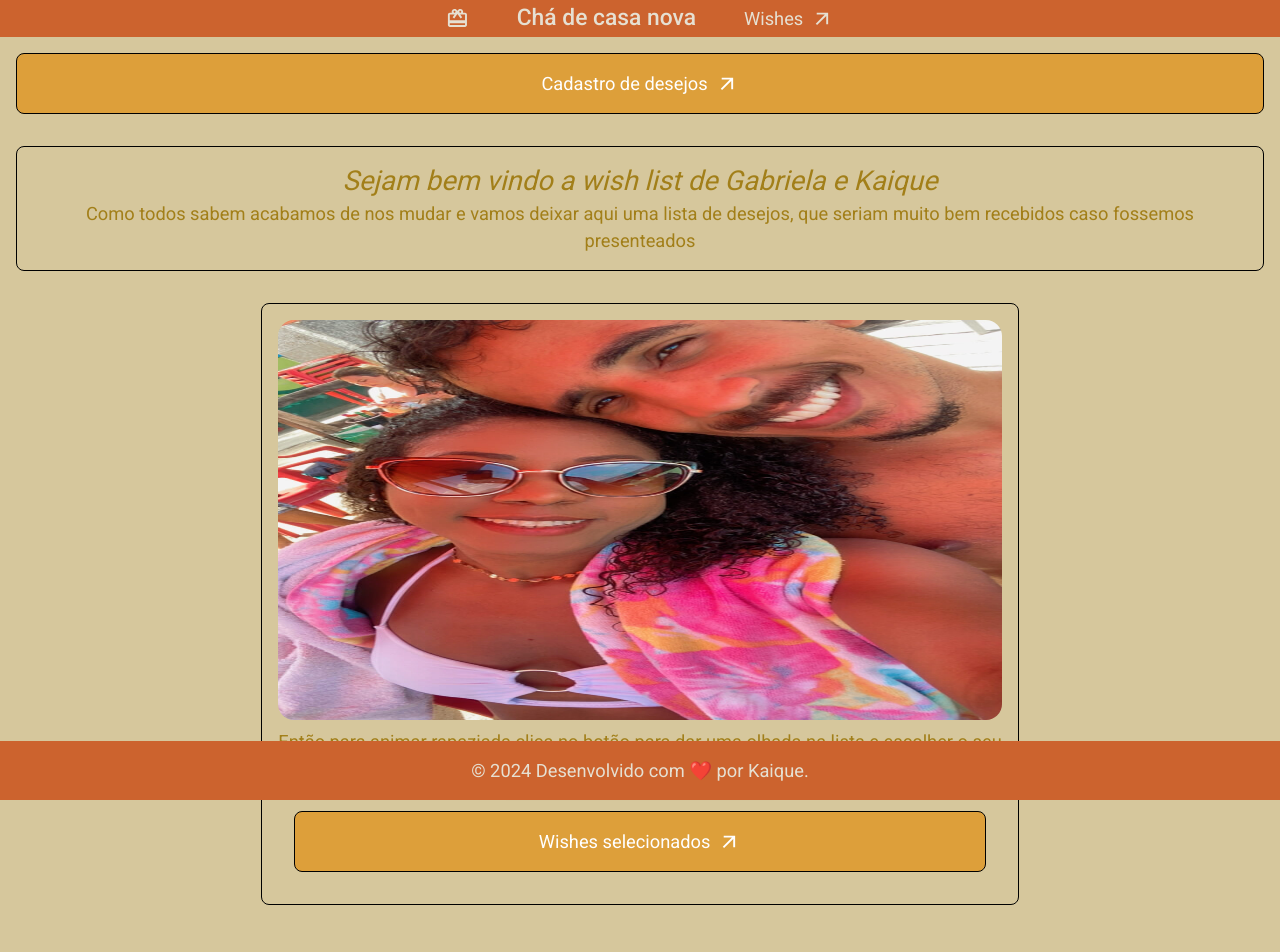
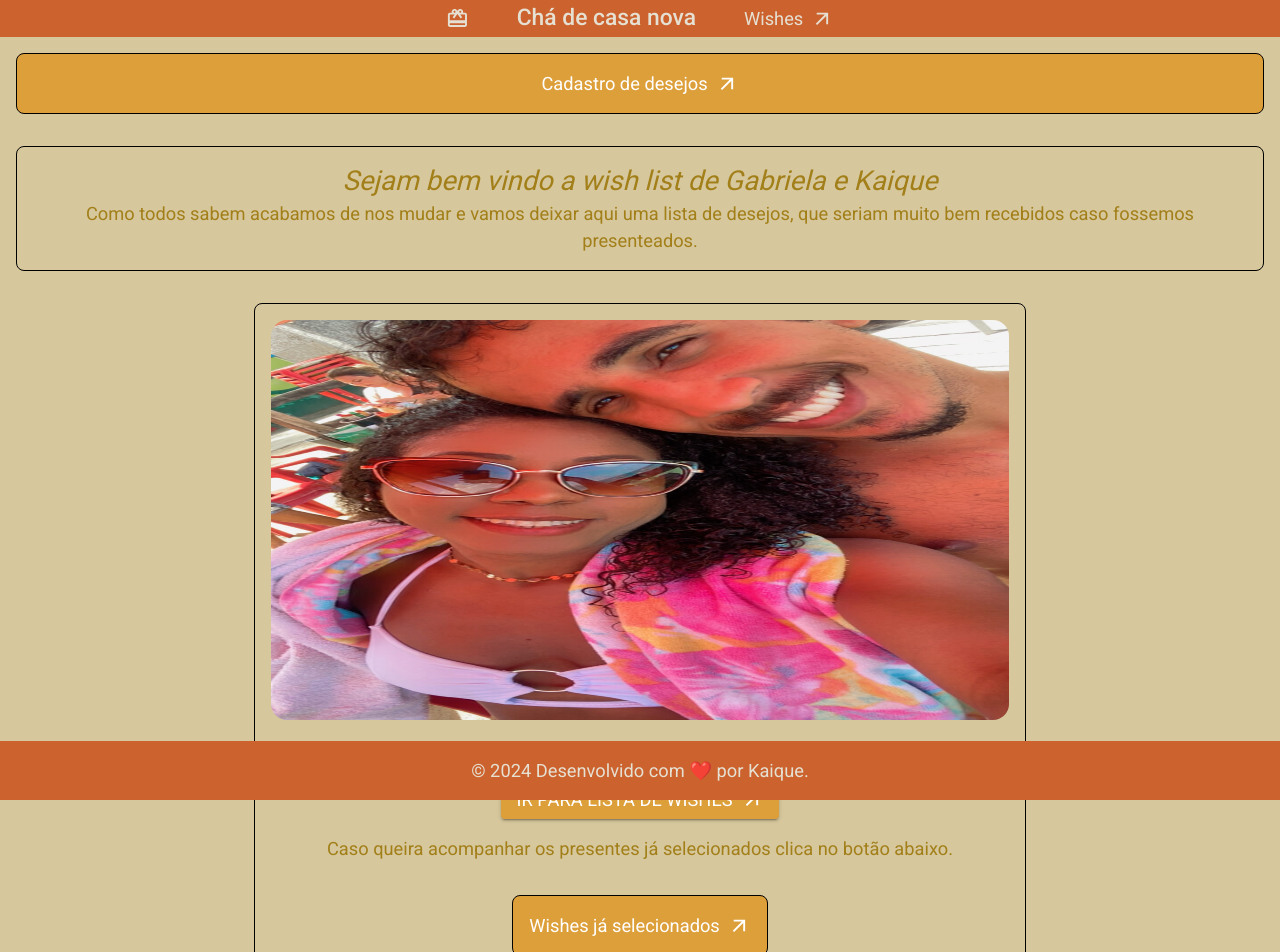
Before and after one commit to Kaiqueperez/front-next-gift-list, a Next.js app: page / in a window 1280 px wide. Shown: the top 952 px of the page. Built offline with nearby package versions, Linux system fonts and the light colour scheme; no server answers.

Commit message:
chore(text): improvement read of text content

```diff
--- a/src/app/page.tsx
+++ b/src/app/page.tsx
@@ -65,16 +65,18 @@ export default function Home() {
             <Typography component={'p'}>
               Como todos sabem acabamos de nos mudar e vamos deixar aqui uma
               lista de desejos, que seriam muito bem recebidos caso fossemos
-              presenteados
+              presenteados.
             </Typography>
           </E.WarningBox>
-
           <E.CTAContent
             m={2}
             p={2}
             alignItems={'center'}
             border={'1px solid black'}
             borderRadius={2}
+            display={'flex'}
+            flexDirection={'column'}
+            gap={2}
           >
             <Image
               src={'/img-home.jpeg'}
@@ -85,12 +87,11 @@ export default function Home() {
                 width: '100%',
                 height: '400px',
               }}
-              sizes="(max-width: 500px) 90vw, 500px"
             />
 
             <Typography component={'p'}>
               Então para animar rapaziada clica no botão para dar uma olhada na
-              lista e escolher o seu
+              lista e escolher o seu!!!
             </Typography>
 
             <Button variant="contained" color="secondary">
@@ -101,11 +102,17 @@ export default function Home() {
                 Icon={ArrowOutwardIcon}
               />
             </Button>
+
+            <Typography component={'p'}>
+              Caso queira acompanhar os presentes já selecionados clica no botão
+              abaixo.
+            </Typography>
+
             <LinkPanel>
               <CustomLink
                 href={'/chosen-wishes'}
                 fontSizeIcon={'small'}
-                textContent={'Wishes selecionados'}
+                textContent={'Wishes já selecionados'}
                 Icon={ArrowOutwardIcon}
               />
             </LinkPanel>
--- a/src/components/CustomLink/index.tsx
+++ b/src/components/CustomLink/index.tsx
@@ -2,7 +2,7 @@ import { SvgIconTypeMap, Typography } from '@mui/material'
 import { OverridableComponent } from '@mui/material/OverridableComponent'
 import * as E from './styles'
 
-type CustomLinkProps = React.ComponentProps<'link'> & {
+type CustomLinkProps = React.ComponentProps<'a'> & {
   href: string
   fontSizeIcon: IconSize
   textContent: string
@@ -10,6 +10,7 @@ type CustomLinkProps = React.ComponentProps<'link'> & {
     muiName: string
   }
   sideIcon?: SideIconProps
+  changeColor?: boolean
 }
 
 type SideIconProps = 'left' | 'right'
@@ -21,9 +22,10 @@ export const CustomLink = ({
   textContent,
   Icon,
   sideIcon = 'right',
+  changeColor = false,
 }: CustomLinkProps) => {
   return (
-    <E.CustomLink href={href}>
+    <E.CustomLink changeColor={changeColor} href={href}>
       {sideIcon === 'left' ? (
         <>
           <Icon fontSize={fontSizeIcon} />{' '}
--- a/src/components/CustomLink/styles.tsx
+++ b/src/components/CustomLink/styles.tsx
@@ -1,9 +1,9 @@
 import styled from '@emotion/styled'
 import Link from 'next/link'
 
-export const CustomLink = styled(Link)`
+export const CustomLink = styled(Link)<{ changeColor: boolean }>`
   display: flex;
   align-items: center;
   text-decoration: none;
-  color: white;
+  color: ${(props) => (props.changeColor ? '#a27f19' : 'white')};
 `
--- a/src/components/Forms/WishCreator/index.tsx
+++ b/src/components/Forms/WishCreator/index.tsx
@@ -27,6 +27,7 @@ export const FormWishCreator = ({
         placeholder="Ex: Jogo de facas"
         label="Cadastre seu desejo"
         variant="filled"
+        color='info'
         value={wish.name}
         onChange={(e) => handleGiftValues('name', e.target.value)}
       />
@@ -34,12 +35,14 @@ export const FormWishCreator = ({
         placeholder="Ex: link do produto"
         label="Link do desejo"
         variant="filled"
+        color='info'
         value={wish.url}
         onChange={(e) => handleGiftValues('url', e.target.value)}
       />
       <Button
         onClick={() => handleWishCreator(wish)}
         variant="contained"
+        color='info'
         endIcon={<SendIcon />}
       >
         Send
--- a/src/contexts/wishListContext.tsx
+++ b/src/contexts/wishListContext.tsx
@@ -7,7 +7,13 @@ import {
 } from '@/types'
 import { createWish, getAllWishes } from '@/useCases'
 import { updateWishWithPerson } from '@/useCases/updateWishWithPerson'
-import React, { createContext, useContext, useEffect, useState } from 'react'
+import React, {
+  createContext,
+  useContext,
+  useEffect,
+  useMemo,
+  useState,
+} from 'react'
 type WishListContextProps = {
   wishes: WishProps[]
   isLoading: boolean
@@ -78,17 +84,20 @@ export const WishListProvider: React.FC<WishListProviderProps> = ({
     fetchAllWishes()
   }, [updateWishResponse.showBuyButton])
 
+  const memoizedValues = useMemo(
+    () => ({
+      wishes,
+      isLoading,
+      fetchAllWishes,
+      associatePersonWithWish,
+      wishCreator,
+      updateWishResponse,
+    }),
+    [updateWishResponse.buyMessage, isLoading, wishes]
+  )
+
   return (
-    <WishListContext.Provider
-      value={{
-        wishes,
-        isLoading,
-        fetchAllWishes,
-        associatePersonWithWish,
-        wishCreator,
-        updateWishResponse,
-      }}
-    >
+    <WishListContext.Provider value={memoizedValues}>
       {children}
     </WishListContext.Provider>
   )
```
Also changed, not shown: src/app/wishes/page.tsx (+16 -13 lines).
